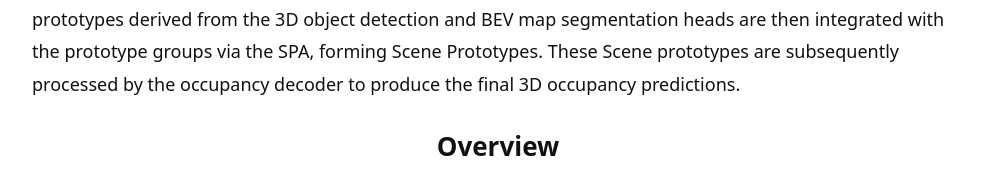
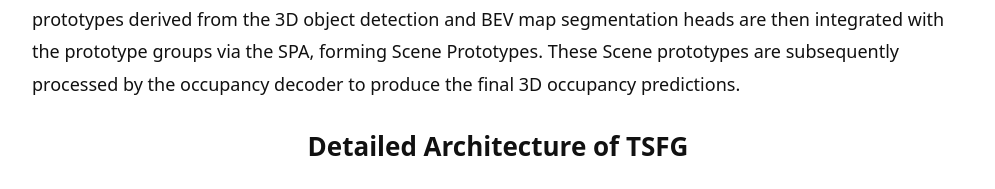
Before and after one commit to rkdckddnjs9/rkdckddnjs9.github.io, a plain HTML site: page index.html in a window 1280 px wide. Shown: the part 1689-1878 px from the top of the page, without its empty margins (142-1137 px from the left). Drawn offline with nearby package versions, Linux system fonts and the light colour scheme.

Commit message:
Update index.html

```diff
--- a/index.html
+++ b/index.html
@@ -182,7 +182,7 @@
 
     <!-- Detailed Architecture -->
     <section id="Detailed Architecture of TSFG">
-      <h2>Overview</h2>
+      <h2>Detailed Architecture of TSFG</h2>
       <figure style="text-align:center; margin:24px 0;">
         <img src="github_images/TSFG_v5.png"
              alt="Detailed architecture of TSFG"
```
